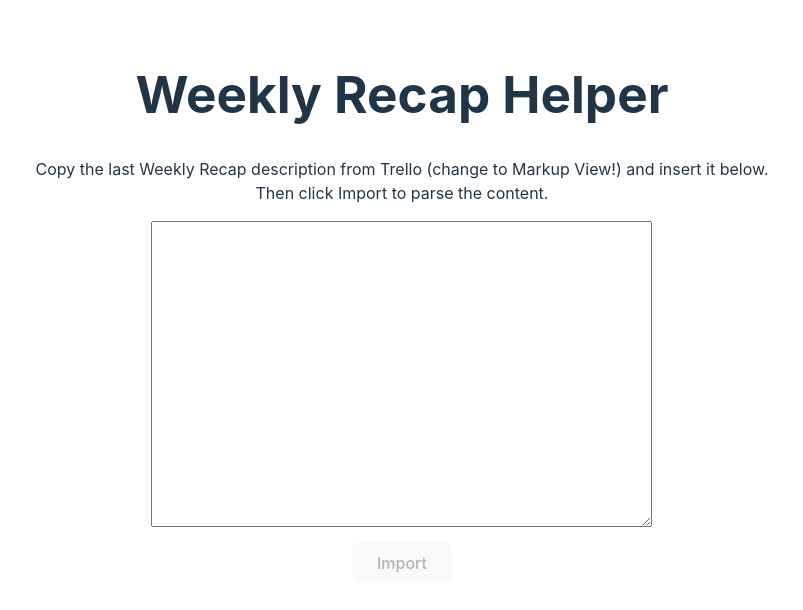
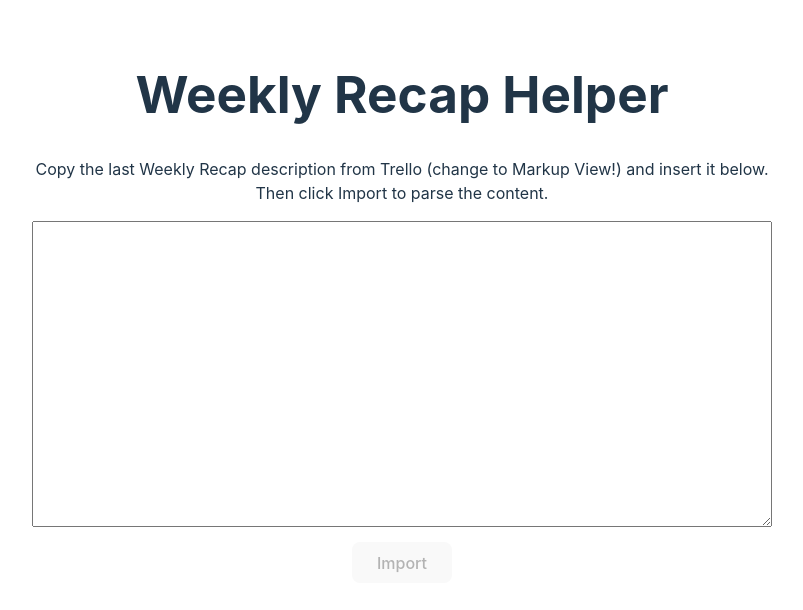
Before and after one commit to FelixButzbach/WeReHe, a React (Vite) app: page / in a window 1280 px wide. Shown: the top 610 px of the page, without its empty margins (238-1041 px from the left). Built offline with nearby package versions, Linux system fonts and the light colour scheme.

Commit message:
Updated Readme and added test css
to see if Amplify auto redeploys when pushing to main

```diff
--- a/src/App.css
+++ b/src/App.css
@@ -40,7 +40,7 @@
 }
 
 .textarea-input {
-  max-width: 90%;
+  width: 100%;
   margin-bottom: 10px;
 }
 
```
Also changed, not shown: 1 other file (tests, documents, lock files or other folders).
